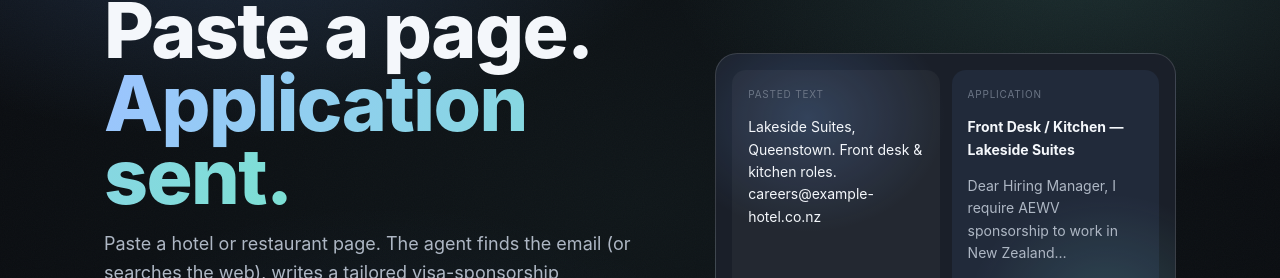
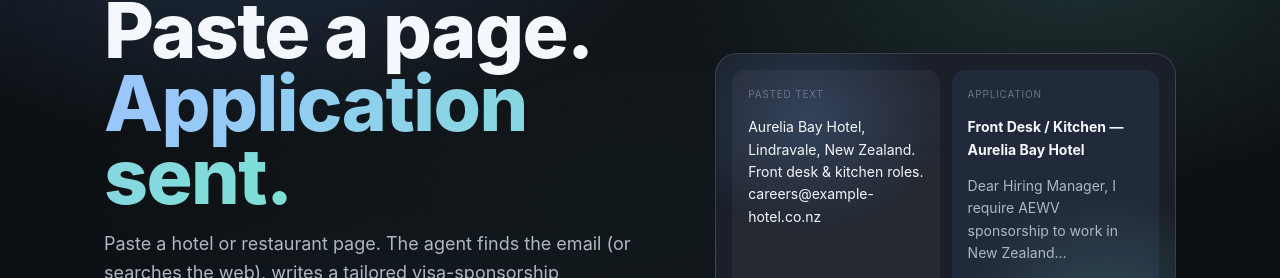
Before and after one commit to uafurkan/furkanjob, a Next.js app: page / in a window 1280 px wide. Shown: the part 196-474 px from the top of the page. Built offline with nearby package versions, Linux system fonts and the light colour scheme; no server answers.

Commit message:
Use fully fictional hotel (Aurelia Bay Hotel, Lindravale NZ) in landing example to avoid trademark risk

```diff
--- a/app/page.tsx
+++ b/app/page.tsx
@@ -42,11 +42,11 @@ export default function Landing() {
           <div className="hero-scene">
             <div className="scene-side scene-raw">
               <div className="scene-tag">{t("landing.scene.pasted")}</div>
-              <p>Lakeside Suites, Queenstown. Front desk &amp; kitchen roles. careers@example-hotel.co.nz</p>
+              <p>Aurelia Bay Hotel, Lindravale, New Zealand. Front desk &amp; kitchen roles. careers@example-hotel.co.nz</p>
             </div>
             <div className="scene-side scene-out">
               <div className="scene-tag">{t("landing.scene.application")}</div>
-              <p><b>Front Desk / Kitchen — Lakeside Suites</b></p>
+              <p><b>Front Desk / Kitchen — Aurelia Bay Hotel</b></p>
               <p className="text-secondary">Dear Hiring Manager, I require AEWV sponsorship to work in New Zealand…</p>
             </div>
           </div>
```
